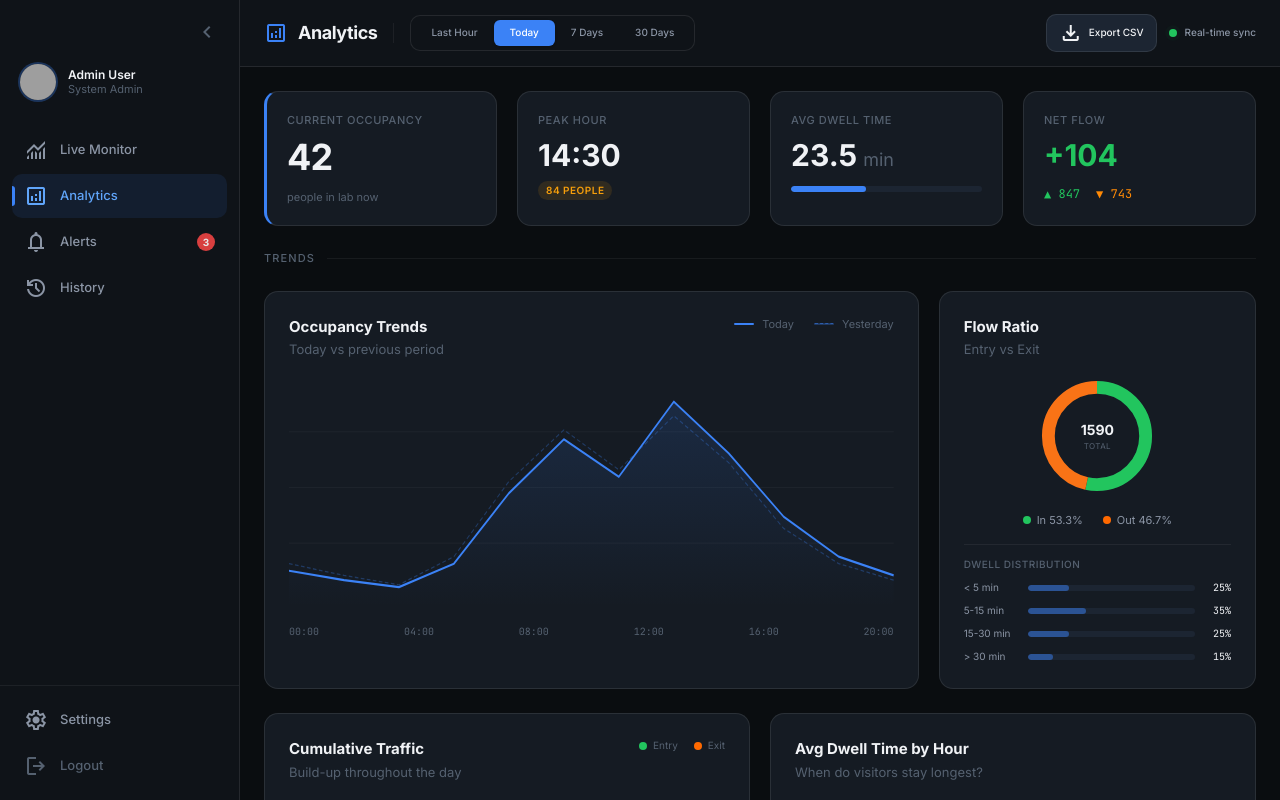
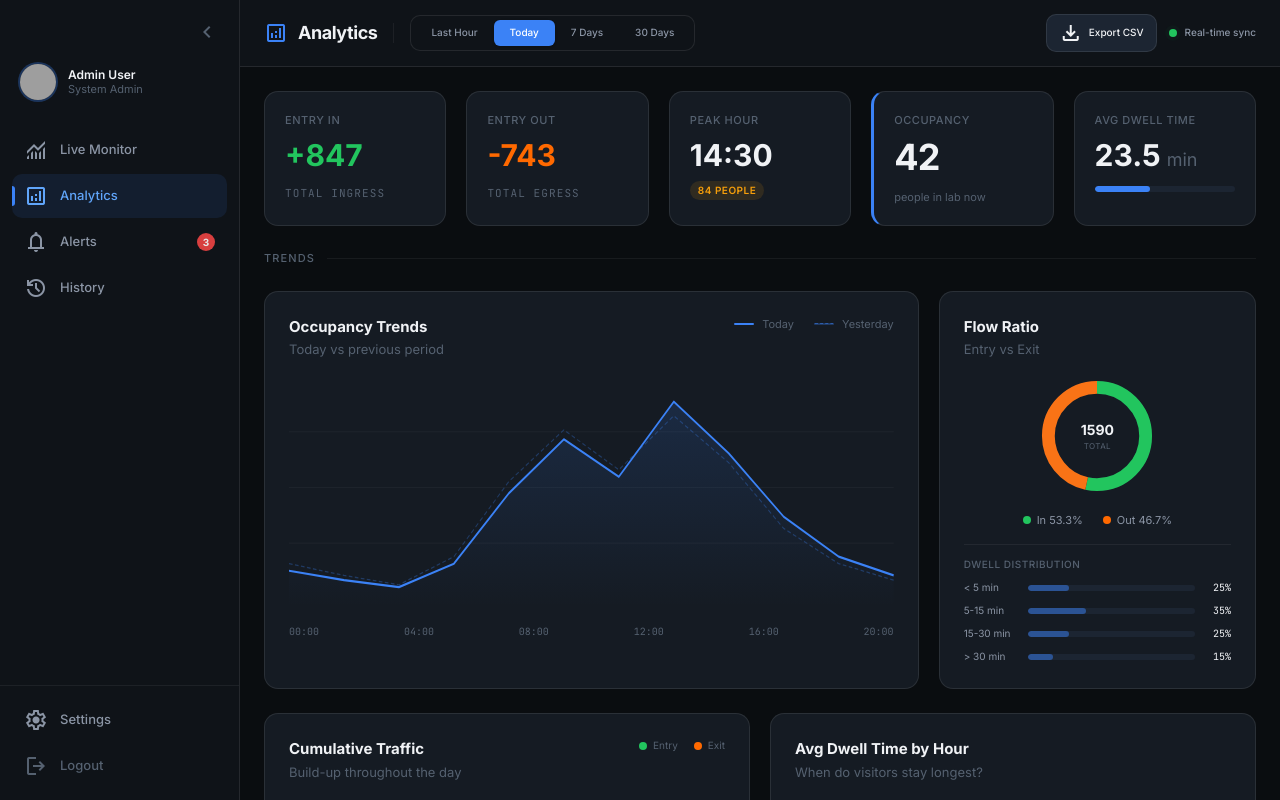
Before and after one commit to manhmitcf/DAT_Lab_Management, a Next.js app in the folder frontend/: page /analytics in a window 1280 px wide. Built offline with nearby package versions, Linux system fonts and the light colour scheme; grey boxes are pictures that could not be loaded.

Commit message:
feat(analytics): update kpi cards and api docs

```diff
--- a/frontend/src/app/analytics/page.tsx
+++ b/frontend/src/app/analytics/page.tsx
@@ -154,16 +154,22 @@ export default function AnalyticsPage() {
                 <main className="flex-1 overflow-y-auto p-6 space-y-6">
 
                     {/* ══════ ROW 1: KPI Cards ══════ */}
-                    <div className="grid grid-cols-4 gap-5 stagger-children">
-                        <Card variant="featured" className="relative overflow-hidden group" hover>
-                            <div className="absolute -top-4 -right-4 opacity-[0.04] group-hover:opacity-[0.08] transition-opacity">
-                                <span className="material-symbols-outlined text-[72px] text-accent">groups</span>
-                            </div>
-                            <p className="text-text-tertiary text-[11px] font-medium uppercase tracking-wider mb-2">Current Occupancy</p>
-                            <h2 className="text-4xl font-bold text-text-primary tracking-tight">{summary.current_occupancy}</h2>
-                            <p className="text-[11px] text-text-tertiary mt-3">people in lab now</p>
+                    <div className="grid grid-cols-5 gap-5 stagger-children">
+                        {/* 1. Entry In */}
+                        <Card className="group" hover>
+                            <p className="text-text-tertiary text-[11px] font-medium uppercase tracking-wider mb-2">Entry In</p>
+                            <h2 className="text-3xl font-bold text-success">+{summary.total_in}</h2>
+                            <p className="text-[11px] text-text-tertiary mt-3 uppercase tracking-widest font-mono">Total Ingress</p>
                         </Card>
 
+                        {/* 2. Entry Out */}
+                        <Card className="group" hover>
+                            <p className="text-text-tertiary text-[11px] font-medium uppercase tracking-wider mb-2">Entry Out</p>
+                            <h2 className="text-3xl font-bold text-orange-500">-{summary.total_out}</h2>
+                            <p className="text-[11px] text-text-tertiary mt-3 uppercase tracking-widest font-mono">Total Egress</p>
+                        </Card>
+
+                        {/* 3. Peak Hour */}
                         <Card className="group" hover>
                             <p className="text-text-tertiary text-[11px] font-medium uppercase tracking-wider mb-2">Peak Hour</p>
                             <h2 className="text-3xl font-bold text-text-primary">{summary.peak_time}</h2>
@@ -172,6 +178,17 @@ export default function AnalyticsPage() {
                             </div>
                         </Card>
 
+                        {/* 4. Occupancy */}
+                        <Card variant="featured" className="relative overflow-hidden group" hover>
+                            <div className="absolute -top-4 -right-4 opacity-[0.04] group-hover:opacity-[0.08] transition-opacity">
+                                <span className="material-symbols-outlined text-[72px] text-accent">groups</span>
+                            </div>
+                            <p className="text-text-tertiary text-[11px] font-medium uppercase tracking-wider mb-2">Occupancy</p>
+                            <h2 className="text-4xl font-bold text-text-primary tracking-tight">{summary.current_occupancy}</h2>
+                            <p className="text-[11px] text-text-tertiary mt-3">people in lab now</p>
+                        </Card>
+
+                        {/* 5. Avg Dwell Time */}
                         <Card className="group" hover>
                             <p className="text-text-tertiary text-[11px] font-medium uppercase tracking-wider mb-2">Avg Dwell Time</p>
                             <div className="flex items-baseline gap-1.5">
@@ -180,15 +197,6 @@ export default function AnalyticsPage() {
                             </div>
                             <div className="mt-3 h-1.5 w-full bg-surface-3 rounded-full overflow-hidden">
                                 <div className="h-full bg-accent rounded-full animate-bar-fill" style={{ width: `${Math.min((summary.avg_dwell_time_minutes / 60) * 100, 100)}%` }} />
-                            </div>
-                        </Card>
-
-                        <Card className="group" hover>
-                            <p className="text-text-tertiary text-[11px] font-medium uppercase tracking-wider mb-2">Net Flow</p>
-                            <h2 className="text-3xl font-bold text-success">+{summary.net_flow}</h2>
-                            <div className="flex items-center gap-4 mt-3 text-[12px]">
-                                <span className="text-success font-mono">▲ {summary.total_in}</span>
-                                <span className="text-orange-400 font-mono">▼ {summary.total_out}</span>
                             </div>
                         </Card>
                     </div>
```
Also changed, not shown: 1 other file (tests, documents, lock files or other folders).
